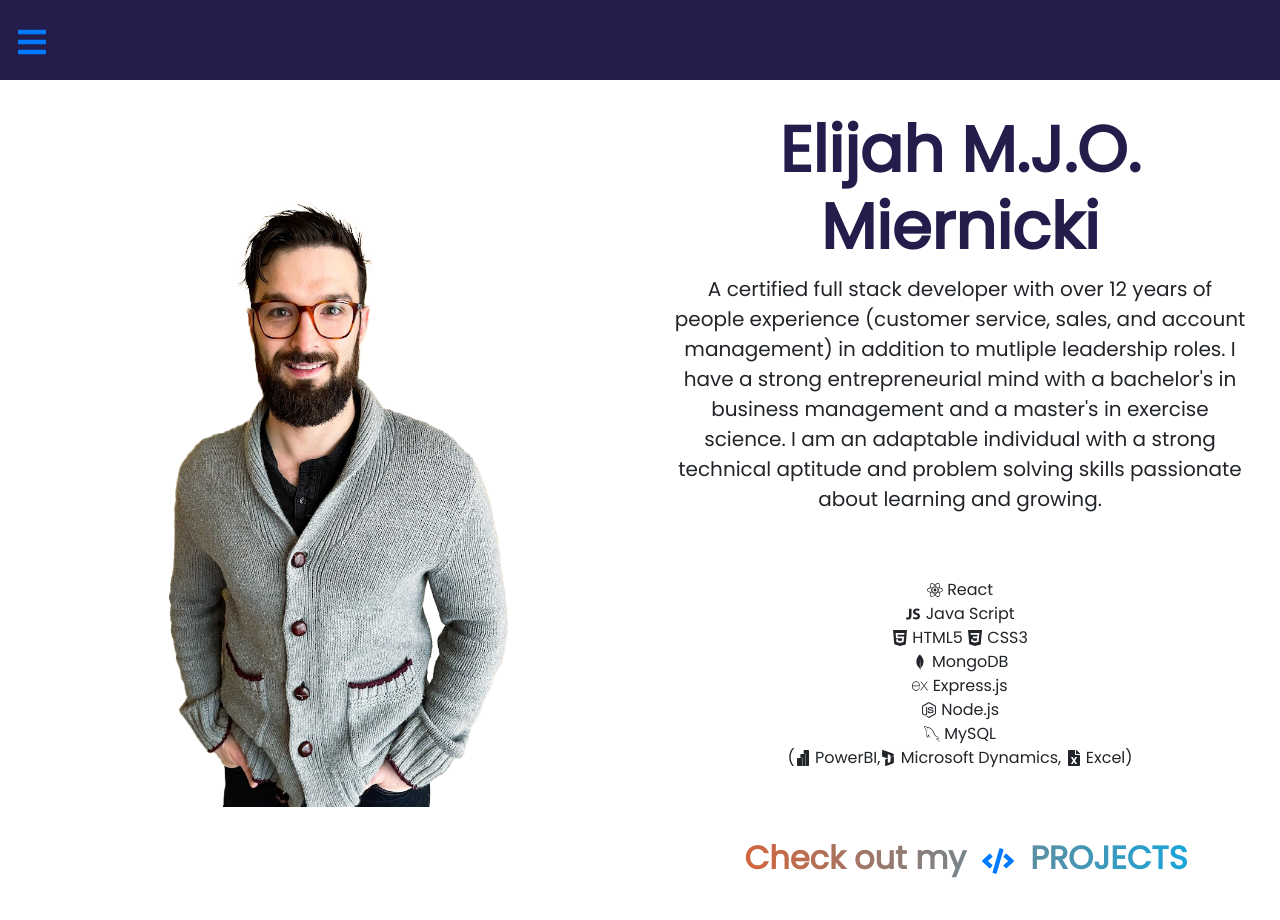
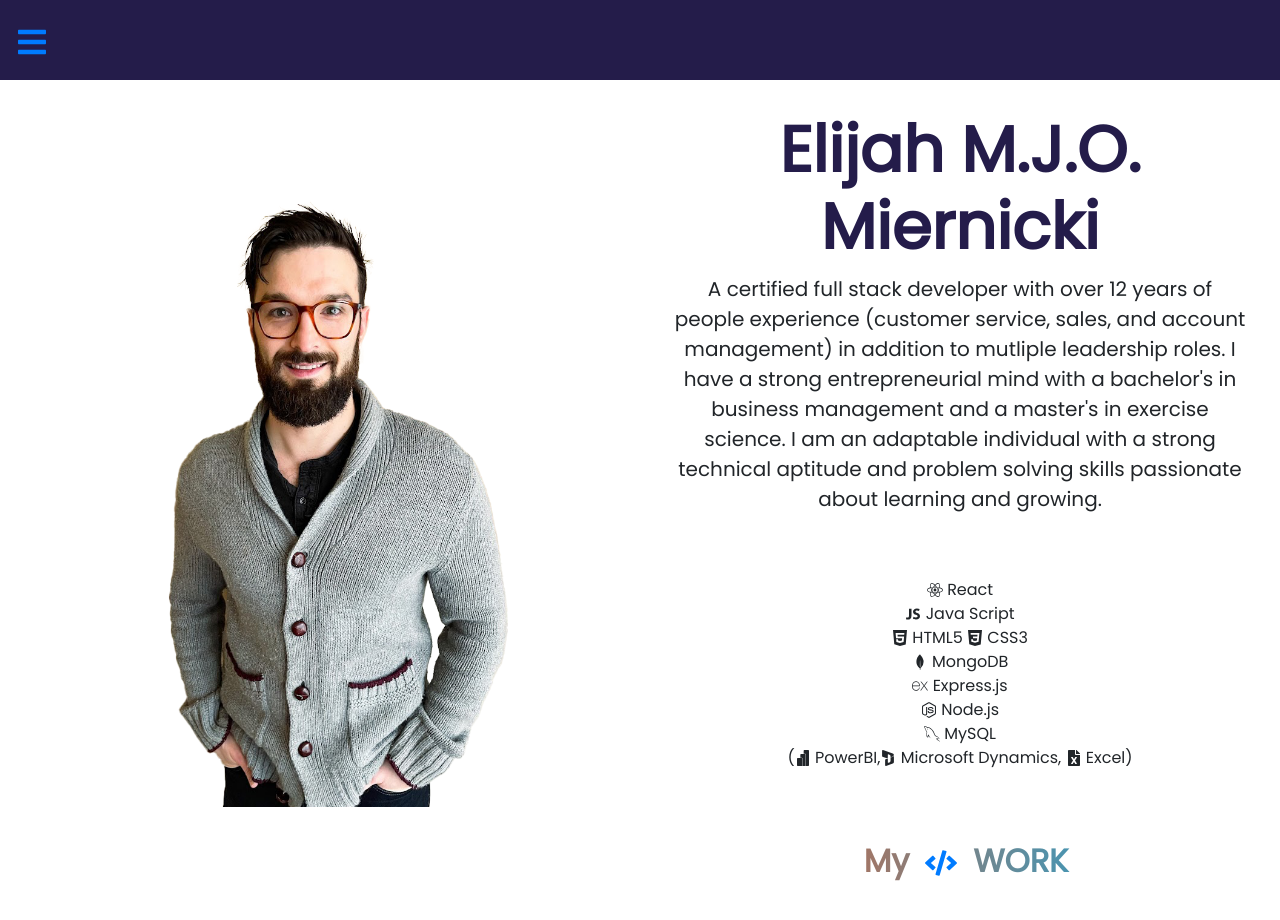
Before and after one commit to MiernickiElijah/Swash.v3, a React (Create React App) app: page / in a window 1280 px wide. Shown: the top 920 px of the page. Built offline with nearby package versions, Linux system fonts and the light colour scheme.

Commit message:
home page project link header change

```diff
--- a/src/components/nav/style.css
+++ b/src/components/nav/style.css
@@ -66,6 +66,7 @@
   align-items: center;
   padding: 0 10px;
   border-radius: 6px;
+  display: flex;
 }
 
 .nav-text:hover #pageIcon {
--- a/src/pages/home/index.js
+++ b/src/pages/home/index.js
@@ -31,10 +31,10 @@ function Home() {
 
                     {Linker.map((page, index) => {
                         return (
-                            <h3 key={index} className={page.className}>Check out my
+                            <h3 key={index} className={page.className}>My
                                 <Link to={page.path}>
                                     <span id='pageIcon'>{page.icon}</span>
-                                    <span>{page.title}</span>
+                                    <span className='flex-wrap'>{page.title}</span>
                                 </Link>
                             </h3>
                         )
--- a/src/pages/home/linker.js
+++ b/src/pages/home/linker.js
@@ -3,9 +3,9 @@ import * as FareactIcons from "react-icons/fa"
 
 export const Linker = [
     {
-        title: 'PROJECTS',
+        title: 'WORK',
         path: '/projects',
         icon: <FareactIcons.FaCode />,
-        className: 'nav-text animateLink justify-content-center'
+        className: 'nav-text animateLink justify-content-center flex-wrap'
     }
 ]
```
